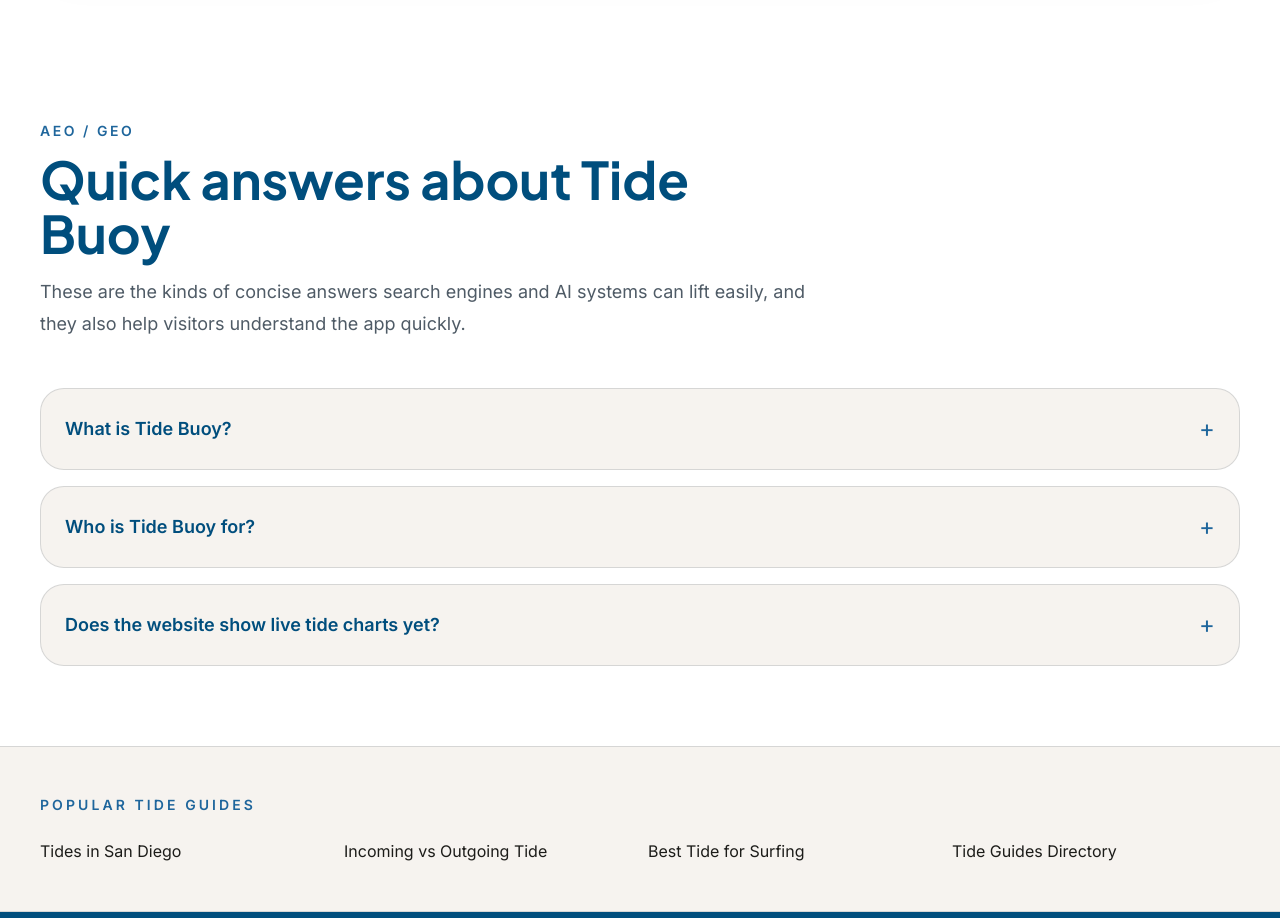
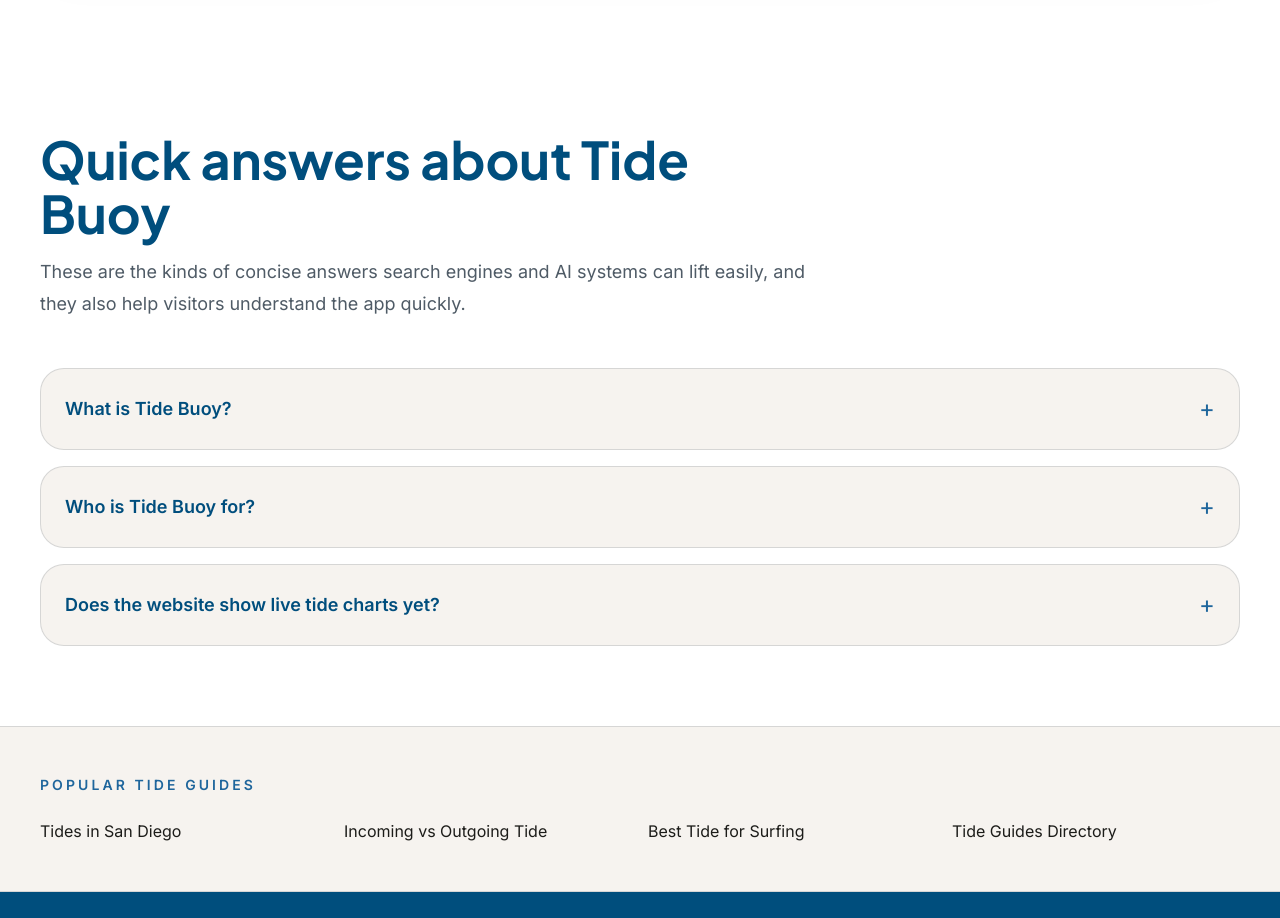
Before and after one commit to bradboothphotography/tide-buoy-website, a Next.js app: page / in a window 1280 px wide. Shown: the part 4840-5758 px from the top of the page. Built offline with nearby package versions, Linux system fonts and the light colour scheme.

Commit message:
Remove FAQ label

```diff
--- a/app/page.tsx
+++ b/app/page.tsx
@@ -215,7 +215,6 @@
 
       <FAQSection
         id="home-faq"
-        eyebrow="AEO / GEO"
         title="Quick answers about Tide Buoy"
         intro="These are the kinds of concise answers search engines and AI systems can lift easily, and they also help visitors understand the app quickly."
         items={homeFaqs}
```
